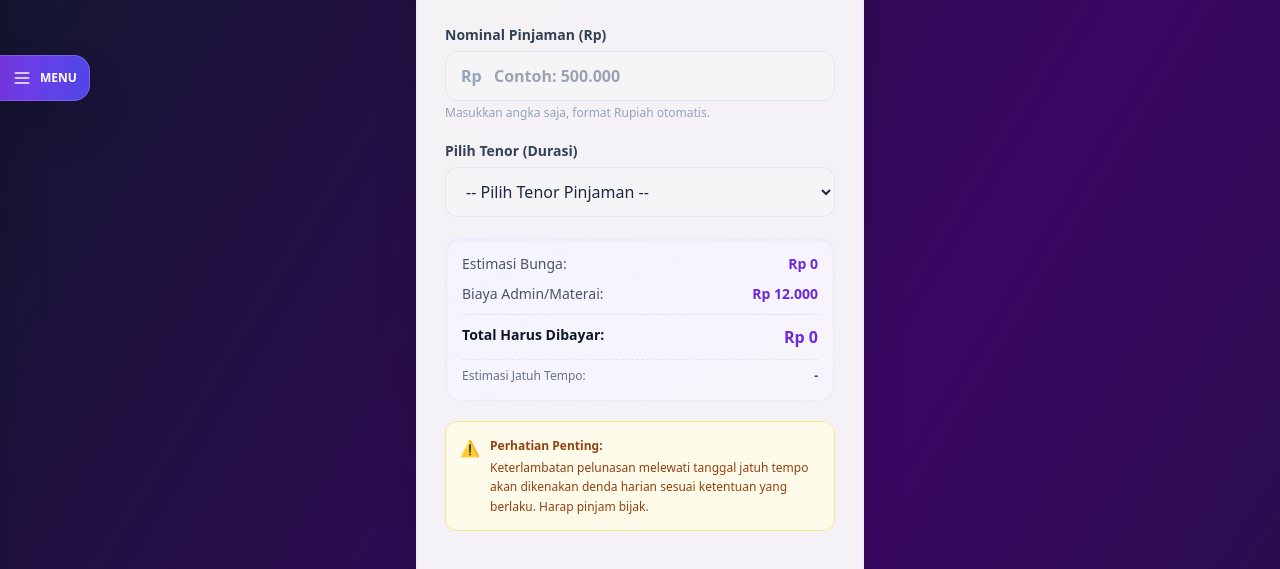
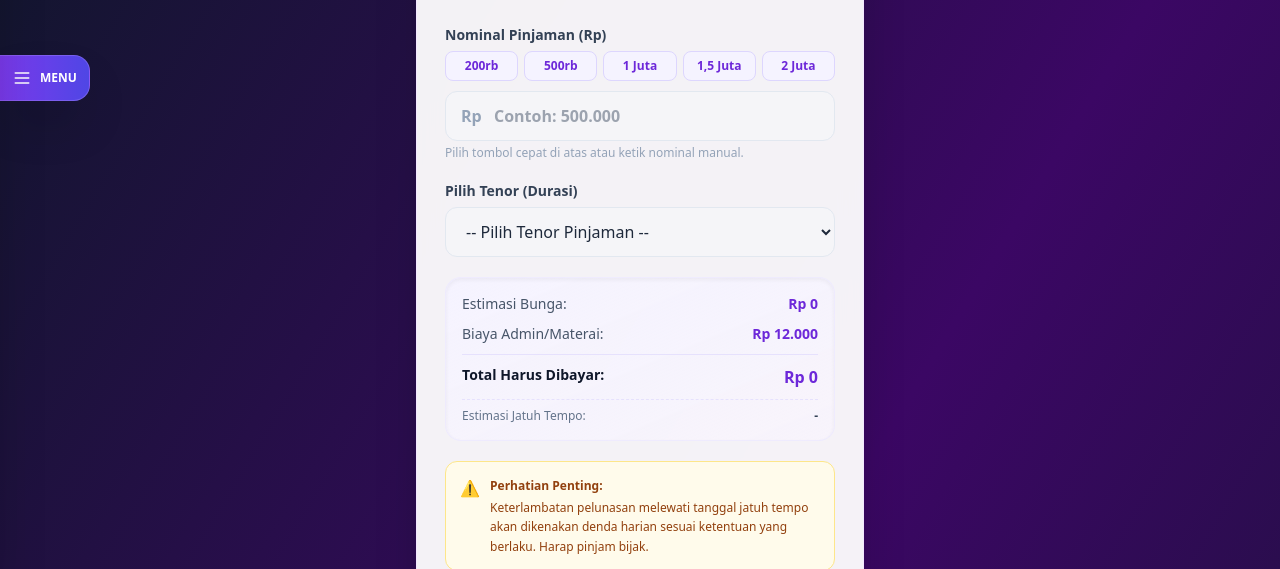
Before and after one commit to dapinbytantan/Dapin-By-Tantan, a plain HTML site: page index.html in a window 1280 px wide. Shown: the part 212-781 px from the top of the page. Drawn offline with nearby package versions, Linux system fonts and the light colour scheme.

Commit message:
Update index.html

```diff
--- a/index.html
+++ b/index.html
@@ -20,7 +20,7 @@
     <!-- Overlay Latar Belakang saat Menu Terbuka -->
     <div id="menuOverlay" onclick="toggleMenu()" class="fixed inset-0 bg-slate-950/60 backdrop-blur-sm z-40 hidden transition-opacity"></div>
 
-    <!-- Side Menu (Hanya Berisi Tombol Testimoni) -->
+    <!-- Side Menu -->
     <div id="sideMenu" class="fixed top-0 left-0 h-full w-72 bg-slate-900 text-white z-50 transform -translate-x-full transition-transform duration-300 ease-in-out shadow-2xl border-r border-violet-900/50 flex flex-col justify-between p-6">
         <div>
             <!-- Header Side Menu -->
@@ -32,7 +32,7 @@
                 <button onclick="toggleMenu()" class="text-slate-400 hover:text-white text-xl font-bold p-1">&times;</button>
             </div>
 
-            <!-- Daftar Menu (Hanya Testimoni) -->
+            <!-- Daftar Menu -->
             <nav class="space-y-3">
                 <a href="https://wa.me/628131114511?text=Halo%20Admin,%20saya%20ingin%20memberikan%20testimoni" target="_blank" onclick="toggleMenu()" class="flex items-center gap-3 px-4 py-3 rounded-xl bg-slate-800 text-slate-300 hover:bg-violet-600 hover:text-white transition font-medium text-sm">
                     <svg class="w-5 h-5" fill="none" stroke="currentColor" viewBox="0 0 24 24"><path stroke-linecap="round" stroke-linejoin="round" stroke-width="2" d="M11 5.882V19.24a1.76 1.76 0 01-3.417.592l-2.147-6.15M18 13a3 3 0 100-6M5.436 13.683A4.001 4.001 0 017 6h1.832c4.1 0 7.625-1.234 9.168-3v14c-1.543-1.766-5.067-3-9.168-3H7a3.988 3.988 0 01-1.564-.317z"></path></svg>
@@ -62,16 +62,26 @@
 
         <!-- Form Pengajuan -->
         <form id="loanForm" class="p-7 space-y-5">
-            <!-- Nominal Pinjaman -->
+            <!-- Nominal Pinjaman & Quick Buttons -->
             <div>
                 <label class="block text-sm font-bold text-slate-700 mb-1.5">Nominal Pinjaman (Rp)</label>
+
+                <!-- Quick Nominal Buttons -->
+                <div class="grid grid-cols-5 gap-1.5 mb-2.5">
+                    <button type="button" onclick="setPilihNominal(200000)" class="bg-violet-50 hover:bg-violet-600 hover:text-white text-violet-700 border border-violet-200 text-xs font-bold py-1.5 px-1 rounded-lg transition">200rb</button>
+                    <button type="button" onclick="setPilihNominal(500000)" class="bg-violet-50 hover:bg-violet-600 hover:text-white text-violet-700 border border-violet-200 text-xs font-bold py-1.5 px-1 rounded-lg transition">500rb</button>
+                    <button type="button" onclick="setPilihNominal(1000000)" class="bg-violet-50 hover:bg-violet-600 hover:text-white text-violet-700 border border-violet-200 text-xs font-bold py-1.5 px-1 rounded-lg transition">1 Juta</button>
+                    <button type="button" onclick="setPilihNominal(1500000)" class="bg-violet-50 hover:bg-violet-600 hover:text-white text-violet-700 border border-violet-200 text-xs font-bold py-1.5 px-1 rounded-lg transition">1,5 Juta</button>
+                    <button type="button" onclick="setPilihNominal(2000000)" class="bg-violet-50 hover:bg-violet-600 hover:text-white text-violet-700 border border-violet-200 text-xs font-bold py-1.5 px-1 rounded-lg transition">2 Juta</button>
+                </div>
+
                 <div class="relative">
                     <span class="absolute inset-y-0 left-0 flex items-center pl-4 text-slate-400 font-bold">Rp</span>
                     <input type="text" id="nominal" required
                         class="w-full pl-12 pr-4 py-3 rounded-xl border border-slate-200 focus:ring-2 focus:ring-violet-600 focus:border-violet-600 outline-none transition text-slate-800 font-semibold bg-slate-50/50"
                         placeholder="Contoh: 500.000" oninput="formatRupiahInput(this)">
                 </div>
-                <p class="text-xs text-slate-400 mt-1">Masukkan angka saja, format Rupiah otomatis.</p>
+                <p class="text-xs text-slate-400 mt-1">Pilih tombol cepat di atas atau ketik nominal manual.</p>
             </div>
 
             <!-- Tenor Pinjaman -->
@@ -239,6 +249,13 @@
 
     <!-- Script Logic -->
     <script>
+        // Fungsi Tombol Pintasan Nominal (Quick Buttons)
+        function setPilihNominal(nominalAngka) {
+            const inputNominal = document.getElementById('nominal');
+            inputNominal.value = new Intl.NumberFormat('id-ID').format(nominalAngka);
+            hitungSimulasi();
+        }
+
         // Fungsi Buka/Tutup Side Menu
         function toggleMenu() {
             const menu = document.getElementById('sideMenu');
```
